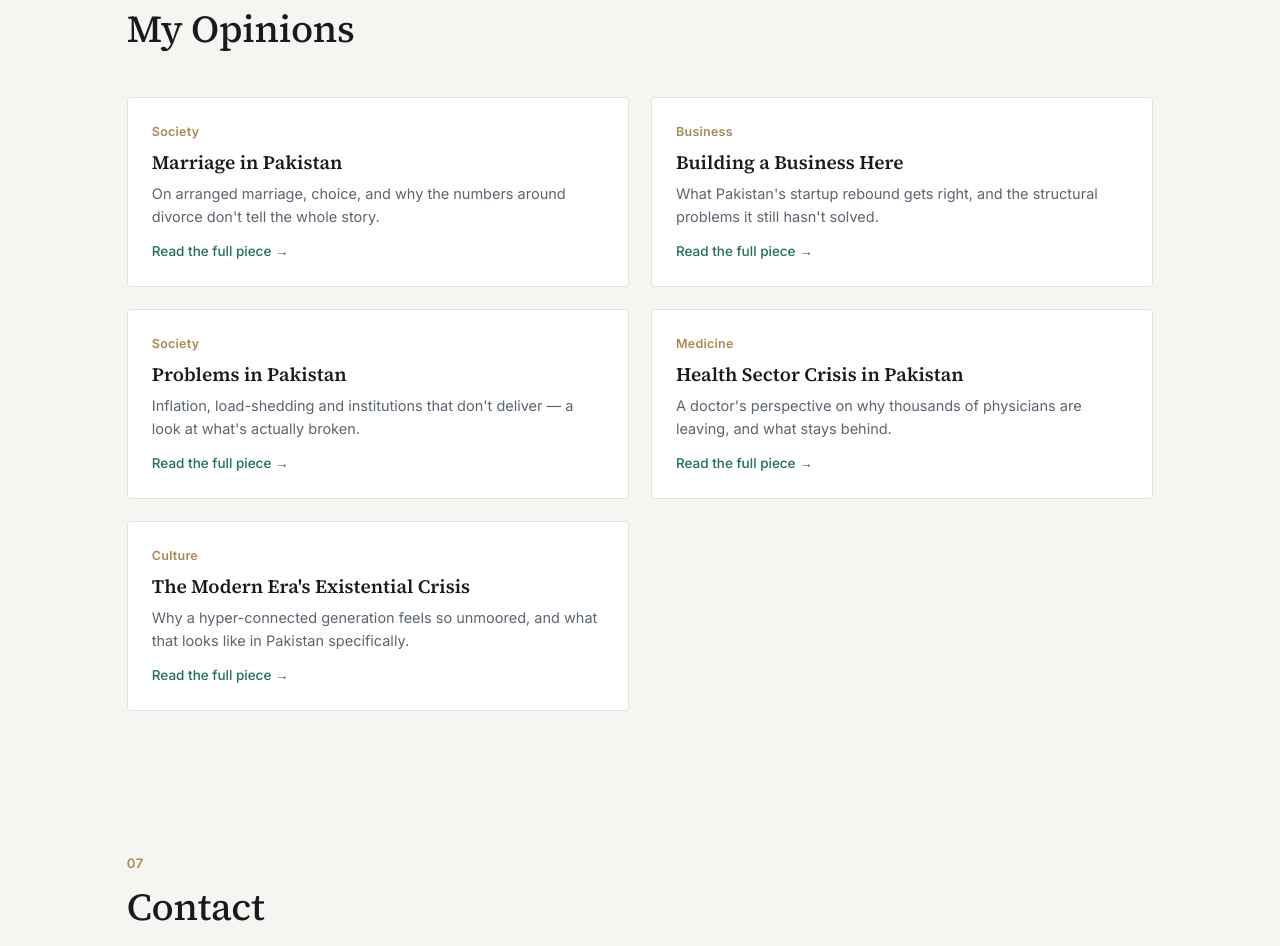
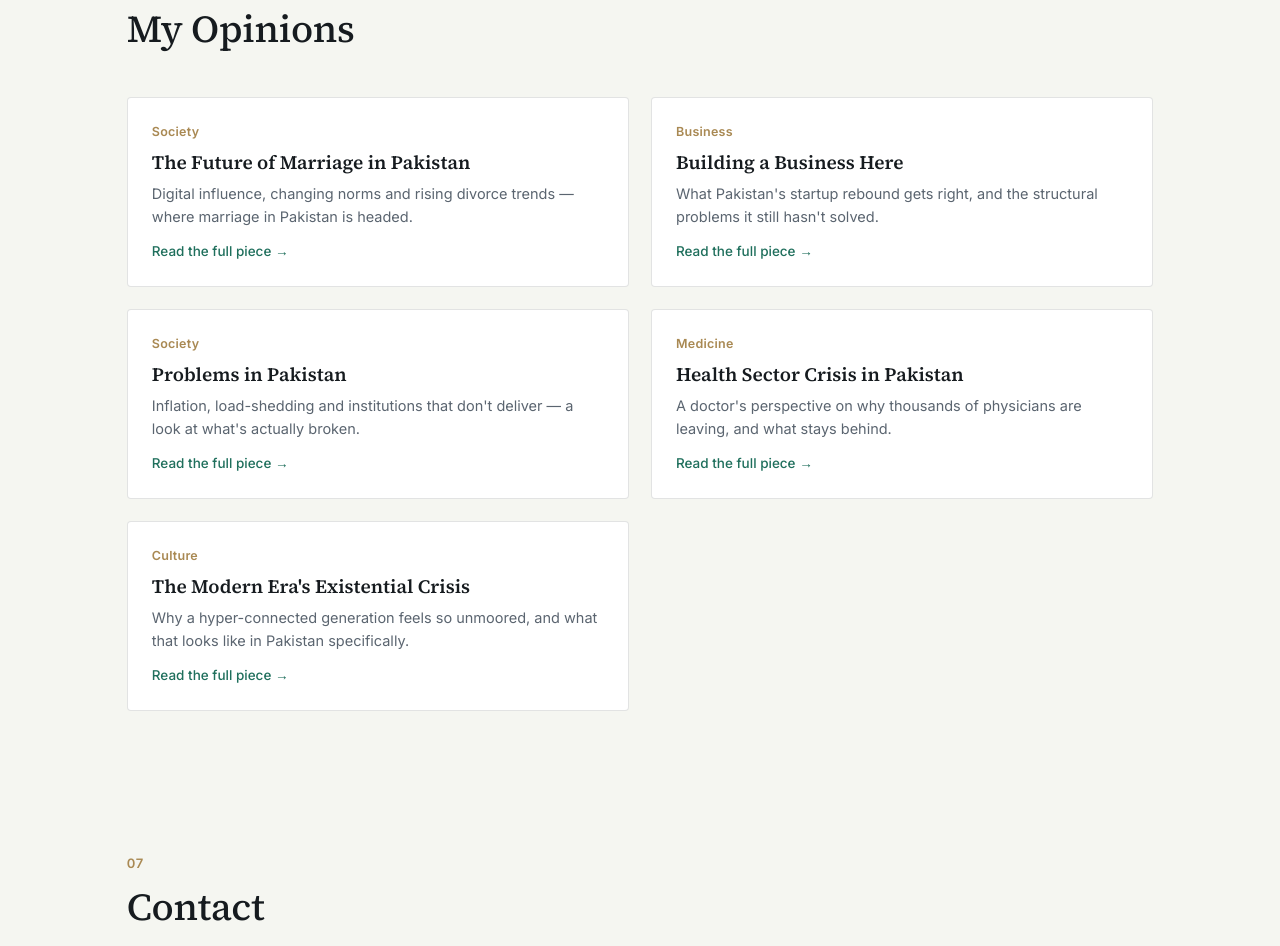
Before and after one commit to muzamildoc151/muzamilfiaz, a plain HTML site: page index.html in a window 1280 px wide. Shown: the part 2919-3865 px from the top of the page. Drawn offline with Linux system fonts and the light colour scheme.

Commit message:
Add files via upload

```diff
--- a/index.html
+++ b/index.html
@@ -316,8 +316,8 @@
   <div class="opinion-grid">
     <a class="opinion-card" href="blog/marriage.html">
       <span class="opinion-tag">Society</span>
-      <h3>Marriage in Pakistan</h3>
-      <p>On arranged marriage, choice, and why the numbers around divorce don't tell the whole story.</p>
+      <h3>The Future of Marriage in Pakistan</h3>
+      <p>Digital influence, changing norms and rising divorce trends — where marriage in Pakistan is headed.</p>
       <span class="opinion-read">Read the full piece →</span>
     </a>
     <a class="opinion-card" href="blog/business.html">
```
